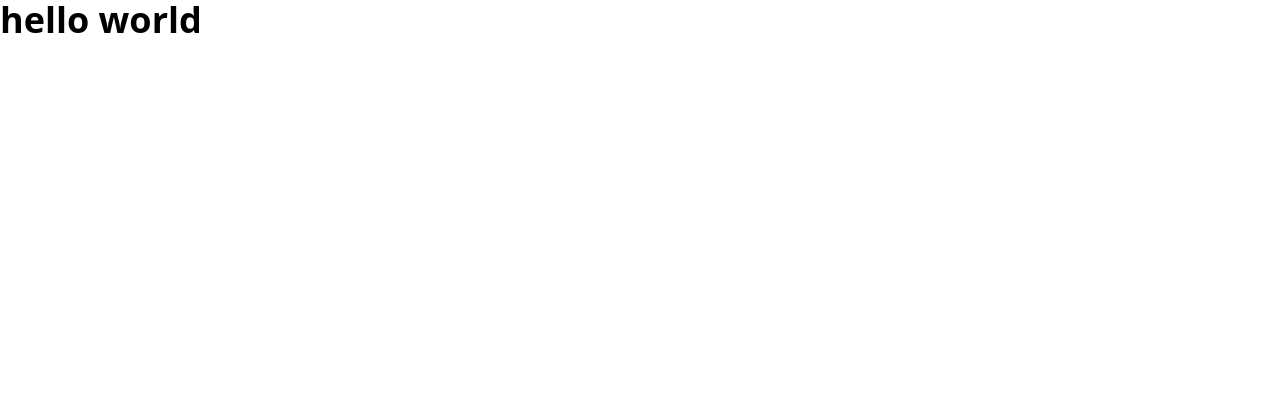
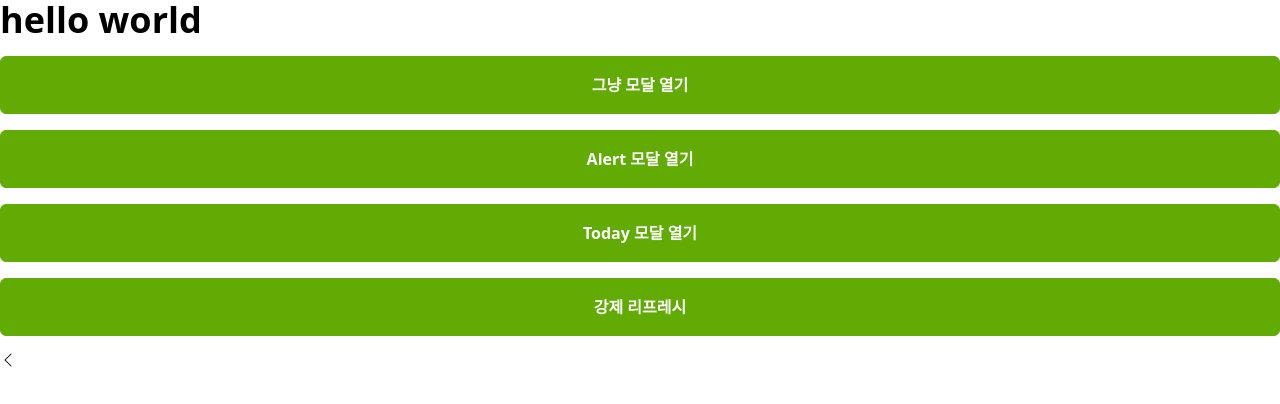
Before and after one commit to mlnwns/movie, a React (Vite) app: page / in a window 1280 px wide. Shown: the top 404 px of the page. Built offline with nearby package versions, Linux system fonts and the light colour scheme.

Commit message:
feat: add common components
- button has isActive

- icon type is search, back, hamberger, home, close

- modal is composition component
- modal has alert, today modal

- button has typography and colors
- button typography type is h1~h6 and p
- button colors type is only black

```diff
--- a/index.html
+++ b/index.html
@@ -8,6 +8,7 @@
   </head>
   <body>
     <div id="root"></div>
+    <div id="modal"></div>
     <script type="module" src="/src/main.jsx"></script>
   </body>
 </html>
--- a/package.json
+++ b/package.json
@@ -19,6 +19,8 @@
     "jotai": "^2.4.2",
     "react": "^18.2.0",
     "react-dom": "^18.2.0",
+    "react-icons": "^4.11.0",
+    "react-modal": "^3.16.1",
     "react-router-dom": "^6.16.0"
   },
   "devDependencies": {
--- a/src/components/Title.component.jsx
+++ /dev/null
@@ -1,8 +0,0 @@
-import Txt from "./Txt.component";
-
-/** @param {{children: import("react").ReactNode}} */
-const Title = ({ children }) => {
-  return <Txt typography="h1">{children}</Txt>;
-};
-
-export default Title;
--- /dev/null
+++ b/src/components/common/Button.component.jsx
@@ -0,0 +1,22 @@
+import classnames from "classnames";
+
+/**
+ * @param {{
+ *    children: React.ReactNode,
+ *    className: string,
+ *    isActive: boolean,
+ *    onClick: (event: React.MouseEvent<HTMLButtonElement, MouseEvent>) => void
+ *  }}
+ */
+export const Button = ({ children, className, isActive = true, onClick }) => (
+  <button
+    className={classnames(
+      "w-full font-bold py-4 px-8 rounded-md border border-[#62AB05]",
+      isActive ? "bg-[#62AB05] text-white" : "bg-[#EAEAEA] text-[#62AB05]",
+      className
+    )}
+    onClick={onClick}
+  >
+    {children}
+  </button>
+);
--- /dev/null
+++ b/src/components/common/Icon.component.jsx
@@ -0,0 +1,20 @@
+import { BiSearch } from "react-icons/bi";
+import { BsChevronLeft } from "react-icons/bs";
+import { RxHamburgerMenu } from "react-icons/rx";
+import { BiHomeAlt2 } from "react-icons/bi";
+import { AiOutlineClose } from "react-icons/ai";
+
+const IconType = {
+  search: <BiSearch />,
+  back: <BsChevronLeft />,
+  hamberger: <RxHamburgerMenu />,
+  home: <BiHomeAlt2 />,
+  close: <AiOutlineClose />,
+};
+
+/**
+ * @param {{
+ *  type: keyof typeof IconType,
+ * }}
+ */
+export const Icon = ({ type, size = "medium" }) => IconType[type];
--- /dev/null
+++ b/src/components/common/Modal.component.jsx
@@ -0,0 +1,87 @@
+import ReactModal from "react-modal";
+import { Button } from "./Button.component";
+import classnames from "classnames";
+import { Icon } from "./Icon.component";
+
+/**
+ * @param {{
+ *  children: React.ReactNode,
+ *  isOpen: boolean,
+ *  onRequestClose: () => void
+ *  className: string,
+ * }}
+ */
+const BaseModal = ({ children, isOpen, onRequestClose, className }) => {
+  const overlay = {
+    backgroundColor: "rgba(0, 0, 0, 0.3)",
+    backdropFilter: "blur(4px)",
+    WebkitBackdropFilter: "blur(4px)",
+    position: "absolute",
+    inset: "0",
+  };
+
+  const modalElement = document.getElementById("modal");
+
+  return (
+    <ReactModal
+      isOpen={isOpen}
+      onRequestClose={onRequestClose}
+      style={{ overlay }}
+      appElement={modalElement}
+      className={classnames(
+        "py-4 px-8 rounded-md border bg-[#F8F8F8] relative text-center w-fit h-fit top-1/2 left-1/2 -translate-x-1/2 -translate-y-1/2",
+        className
+      )}
+    >
+      {children}
+    </ReactModal>
+  );
+};
+
+/**
+ * @param {{
+ *  children: React.ReactNode,
+ *  isOpen: boolean,
+ *  onClose: () => void,
+ *  onRequestClose: () => void}}
+ */
+const AlertModal = ({ children, isOpen, onRequestClose, onClose }) => (
+  <Modal isOpen={isOpen} onRequestClose={onRequestClose}>
+    <div className="text-center my-2 transition-all">{children}</div>
+    <Button className="py-1 w-36 text-sm" onClick={onClose}>
+      확인
+    </Button>
+  </Modal>
+);
+
+/**
+ * @param {{
+ *  children: React.ReactNode,
+ *  isOpen: boolean,
+ *  onClose: () => void,
+ *  onRequestClose: () => void}}
+ */
+const ToDayModal = ({ children, isOpen, onRequestClose, onClose }) => {
+  return (
+    <Modal
+      className="px-0 py-0"
+      isOpen={isOpen}
+      onRequestClose={onRequestClose}
+    >
+      <div className="text-center transition-all">{children}</div>
+      <div className="flex justify-between items-center">
+        <button className="p-2" onClick={onClose}>
+          오늘은 그만보기
+        </button>
+        <button className="p-2" onClick={onClose}>
+          <Icon type="close" />
+        </button>
+      </div>
+    </Modal>
+  );
+};
+
+export const Modal = Object.assign(BaseModal, {
+  Alert: AlertModal,
+  ToDay: ToDayModal,
+});
--- a/src/pages/home.page.jsx
+++ b/src/pages/home.page.jsx
@@ -1,7 +1,55 @@
-import Title from "../components/Title.component";
+import { useState } from "react";
+import { Button } from "../components/common/Button.component";
+import { Icon } from "../components/common/Icon.component";
+import { Txt } from "../components/common/Txt.component";
+import { Modal } from "../components/common/Modal.component";
 
 const HomePage = () => {
-  return <Title>hello world</Title>;
+  const [isModalOpen, setIsModalOpen] = useState(false);
+  const [isModalAlertOpen, setIsModalAlertOpen] = useState(false);
+  const [isModalTodayOpen, setIsModalTodayOpen] = useState(false);
+
+  const hardRefresh = () => {
+    window.location.reload();
+  };
+
+  return (
+    <div className="flex gap-4 flex-col">
+      <Txt typography="h1">hello world</Txt>
+      <Button onClick={() => setIsModalOpen((prev) => !prev)}>
+        그냥 모달 열기
+      </Button>
+      <Button onClick={() => setIsModalAlertOpen((prev) => !prev)}>
+        Alert 모달 열기
+      </Button>
+      <Button onClick={() => setIsModalTodayOpen((prev) => !prev)}>
+        Today 모달 열기
+      </Button>
+      <Button onClick={hardRefresh}>강제 리프레시</Button>
+      <Icon type="back" />
+      <Modal isOpen={isModalOpen} onRequestClose={() => setIsModalOpen(false)}>
+        안녕하세요 그냥 모달입니다.
+      </Modal>
+      <Modal.Alert
+        isOpen={isModalAlertOpen}
+        onClose={() => {
+          setIsModalAlertOpen(false);
+        }}
+        onRequestClose={() => setIsModalAlertOpen(false)}
+      >
+        안녕하세요 Alert 모달입니다.
+      </Modal.Alert>
+      <Modal.ToDay
+        isOpen={isModalTodayOpen}
+        onClose={() => {
+          setIsModalTodayOpen(false);
+        }}
+        onRequestClose={() => setIsModalTodayOpen(false)}
+      >
+        <img src="https://placehold.co/600x400" alt="placeholder" />
+      </Modal.ToDay>
+    </div>
+  );
 };
 
 export default HomePage;
```
Also changed, not shown: src/components/common/Txt.component.jsx (renamed from src/components/Txt.component.jsx, +8 -4 lines), 1 other file (tests, documents, lock files or other folders).
